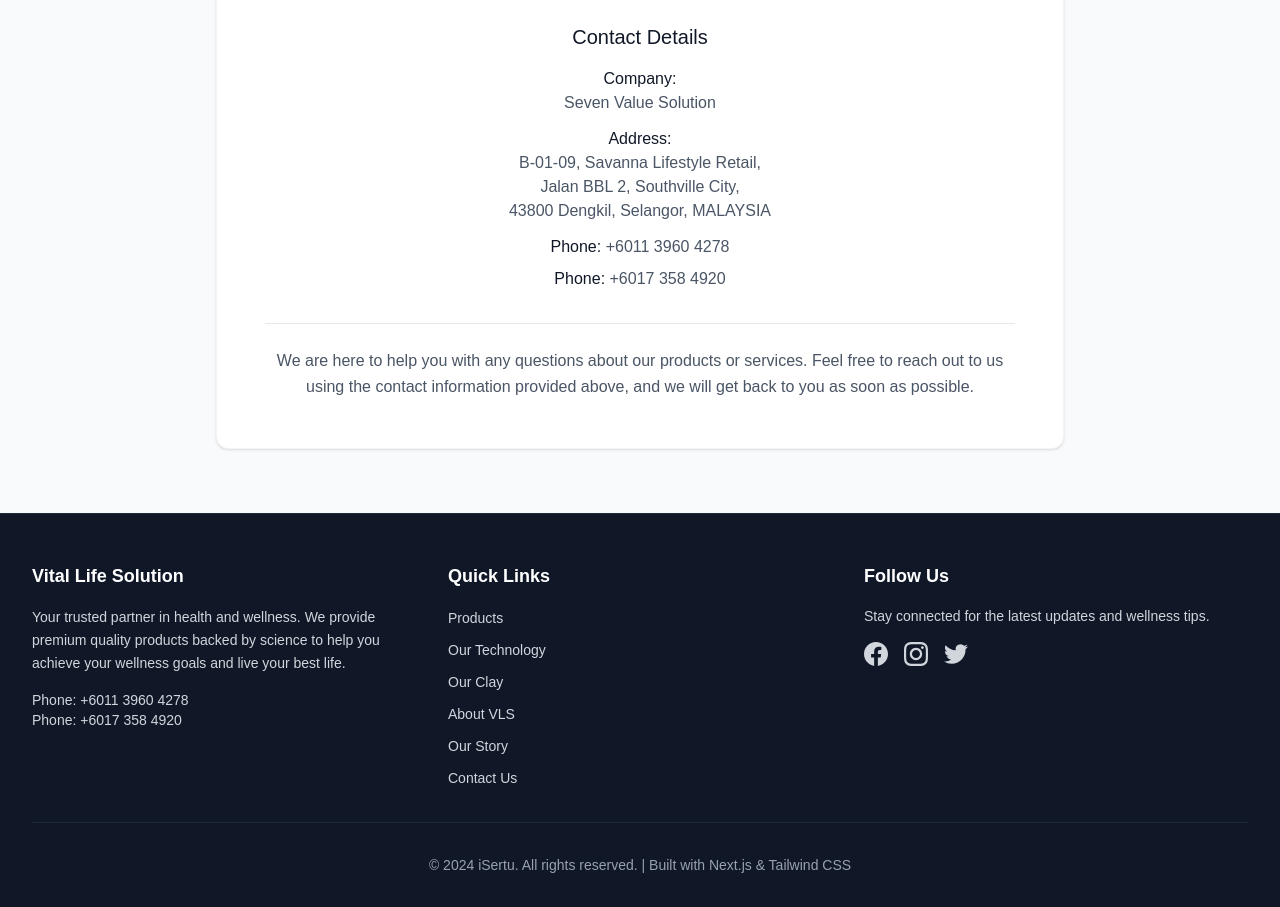
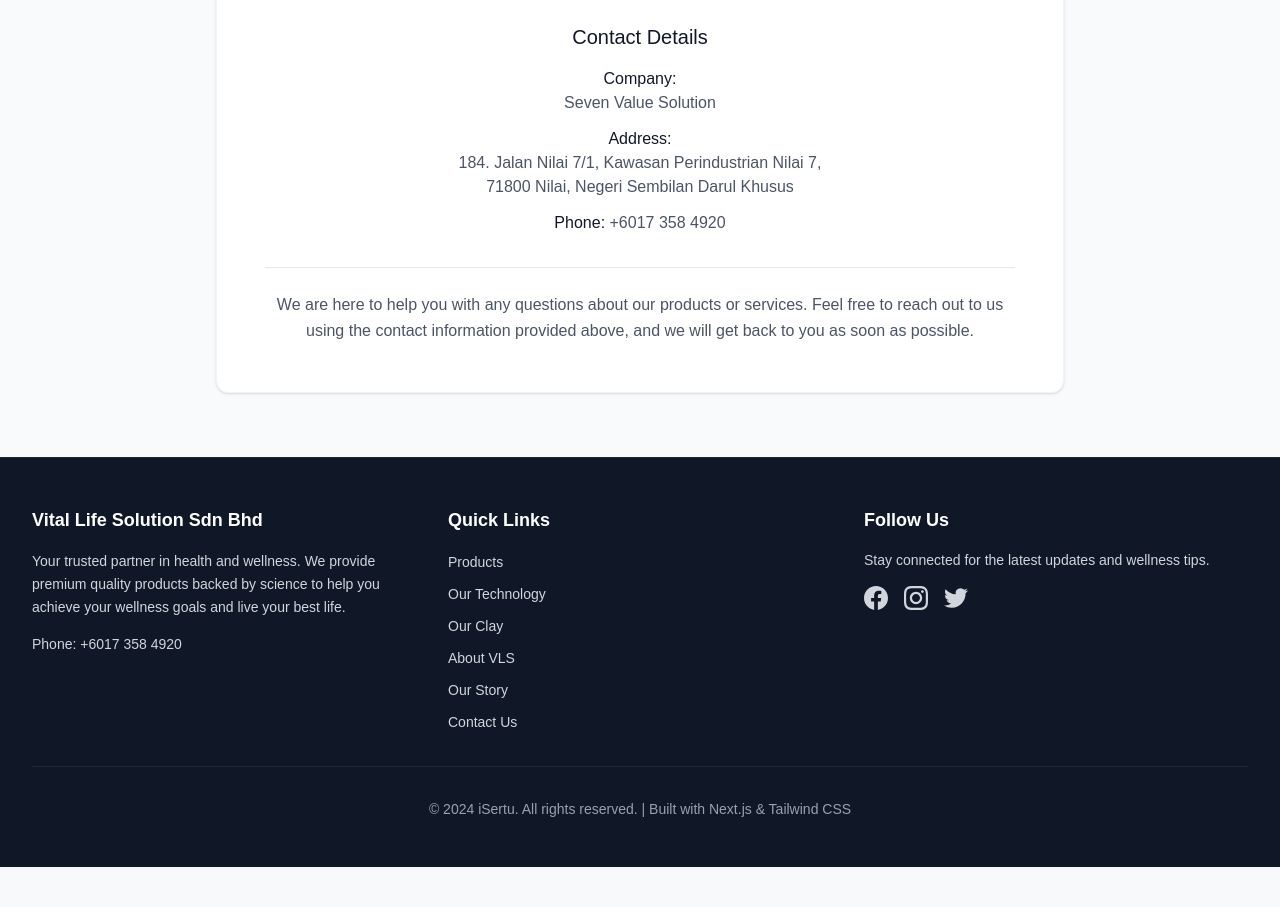
Before and after one commit to Syaqib/iSertu, a Next.js app: page /contact in a window 1280 px wide. Shown: the part 740-1647 px from the top of the page. After the commit the page ends 1607 px from the top, so only its background shows below. Built offline with nearby package versions, Linux system fonts and the light colour scheme.

Commit message:
push minor correction comment

```diff
--- a/src/app/contact/page.tsx
+++ b/src/app/contact/page.tsx
@@ -76,15 +76,11 @@
                   <div>
                     <p className="text-gray-600">
                       <span className="font-medium text-gray-900">Address:</span><br />
-                      B-01-09, Savanna Lifestyle Retail,<br />
-                      Jalan BBL 2, Southville City,<br />
-                      43800 Dengkil, Selangor, MALAYSIA
+                      184. Jalan Nilai 7/1, Kawasan Perindustrian Nilai 7,<br />
+                      71800 Nilai, Negeri Sembilan Darul Khusus
                     </p>
                   </div>
                   <div className="space-y-2">
-                    <p className="text-gray-600">
-                      <span className="font-medium text-gray-900">Phone:</span> +6011 3960 4278
-                    </p>
                     <p className="text-gray-600">
                       <span className="font-medium text-gray-900">Phone:</span> +6017 358 4920
                     </p>
--- a/src/app/page.tsx
+++ b/src/app/page.tsx
@@ -1,7 +1,7 @@
 import Hero from "@/components/Hero";
 import ClayWaterEnzyme from "@/components/ClayWaterEnzyme";
 import FeaturedProducts from "@/components/FeaturedProducts";
-import BusinessAssociates from "@/components/BusinessAssociates";
+// import BusinessAssociates from "@/components/BusinessAssociates";
 
 export default function Home() {
   return (
@@ -9,7 +9,7 @@
       <Hero />
       <ClayWaterEnzyme />
       <FeaturedProducts />
-      <BusinessAssociates />
+      {/* <BusinessAssociates /> */}
     </>
   );
 }
--- a/src/components/Footer.tsx
+++ b/src/components/Footer.tsx
@@ -11,14 +11,11 @@
         <div className="grid grid-cols-1 md:grid-cols-3 gap-8">
           {/* Company Info */}
           <div>
-            <h3 className="text-lg font-semibold mb-4">Vital Life Solution</h3>
+            <h3 className="text-lg font-semibold mb-4">Vital Life Solution Sdn Bhd</h3>
             <p className="text-gray-300 text-sm leading-relaxed">
               {t('footer.description')}
             </p>
             <div className="mt-4">
-              <p className="text-gray-300 text-sm">
-                <span className="font-medium">{t('footer.phone')}</span> +6011 3960 4278
-              </p>
               <p className="text-gray-300 text-sm">
                 <span className="font-medium">{t('footer.phone')}</span> +6017 358 4920
               </p>
--- a/src/components/Navbar.tsx
+++ b/src/components/Navbar.tsx
@@ -389,7 +389,7 @@
                     >
                       <div className="h-16 w-24 rounded-lg mb-2 flex items-center justify-center shadow-sm" style={{ backgroundColor: '#838010' }}>
                         <Image
-                          src="/images/vlsuper_label.png"
+                          src="/images/vlsuper_label.jpg"
                           alt="VLSuper Label"
                           width={48}
                           height={48}
```
Also changed, not shown: public/images/vlsuper_label.PNG (deleted), public/images/vlsuper_label.jpg (deleted).
